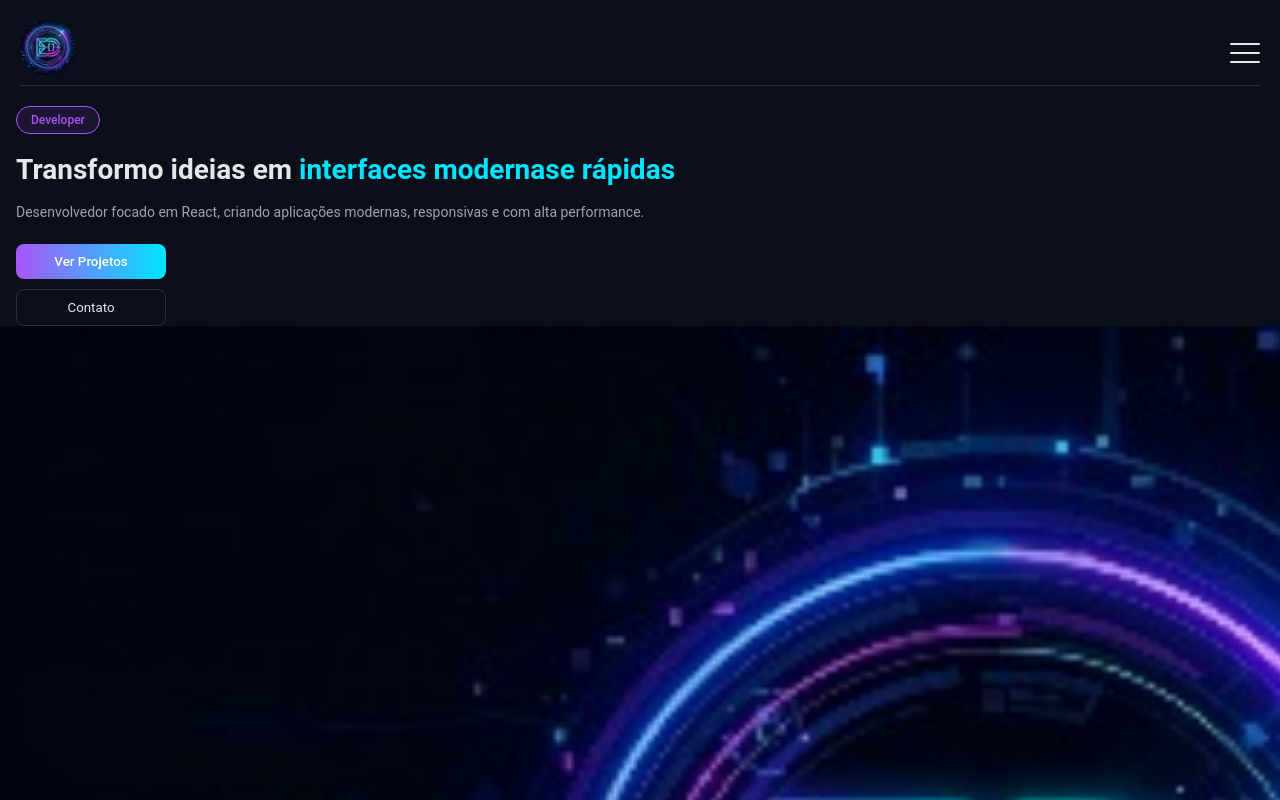
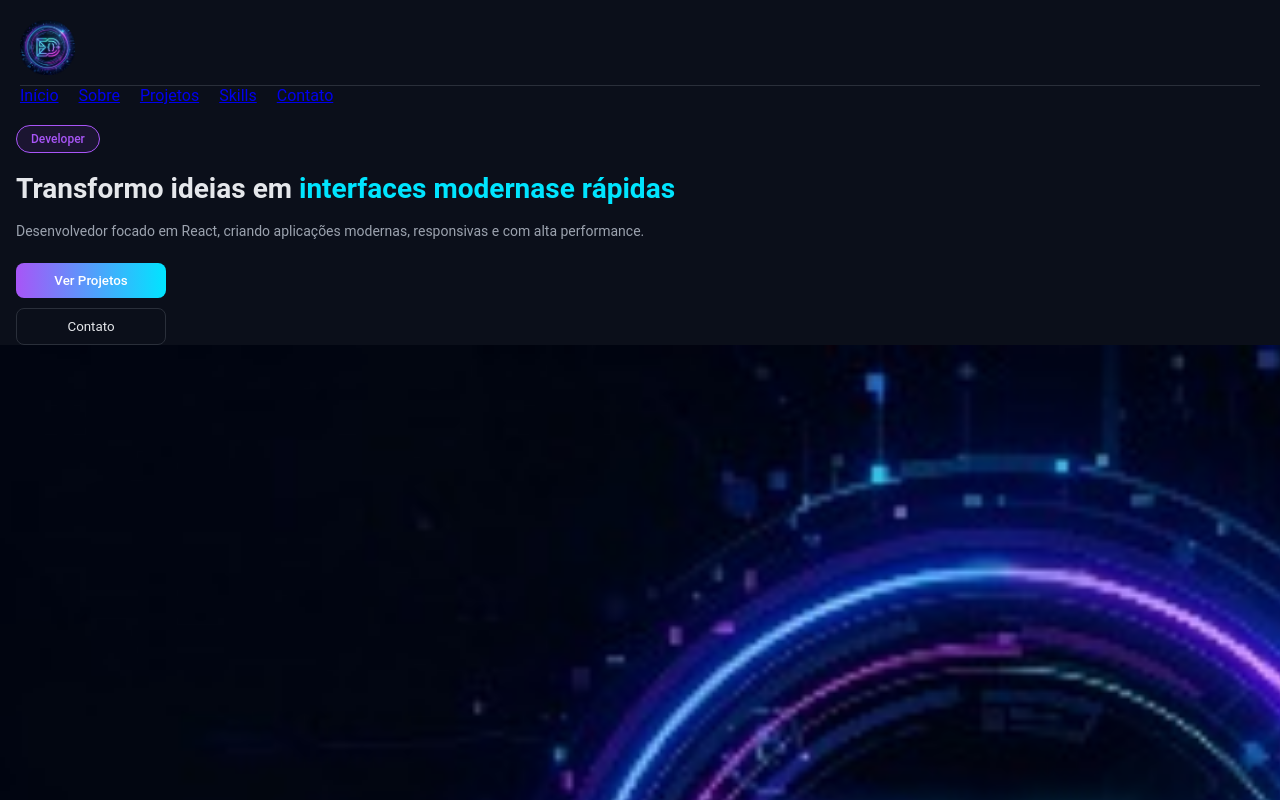
Before and after one commit to Edivilhian-H/CR1P4_DEV, a React (Vite) app: page / in a window 1280 px wide. Shown: the top 800 px of the page. Built offline with nearby package versions, Linux system fonts and the light colour scheme.

Commit message:
initiating responsiveness

```diff
--- a/src/components/header/index.jsx
+++ b/src/components/header/index.jsx
@@ -23,6 +23,14 @@ function Header() {
         </S.ButtonMenu>
       </S.Header>
 
+          <S.DesktopMenu>
+          <a href="#home" onClick={closeMenu}>Início</a>
+          <a href="#about" onClick={closeMenu}>Sobre</a>
+          <a href="#projects" onClick={closeMenu}>Projetos</a>
+          <a href="#skills" onClick={closeMenu}>Skills</a>
+          <a href="#contact" onClick={closeMenu}>Contato</a>
+        </S.DesktopMenu>
+
       {menuOpen && (
         <S.MobileMenu>
           <a href="#home" onClick={closeMenu}>Início</a>
--- a/src/components/header/styled.js
+++ b/src/components/header/styled.js
@@ -36,13 +36,15 @@ export const ButtonMenu = styled.button`
     background: ${({ theme }) => theme.colors.text};
     border-radius: 2px;
     transition: all 0.2s ease;
-
-
   }
 
   &:hover span {
     background: ${({ theme }) => theme.colors.primary};
     box-shadow: 0 0 8px ${({ theme }) => theme.colors.primary};
+  }
+
+  @media (min-width: 768px) {
+    display: none;
   }
 `;
 
@@ -77,6 +79,16 @@ export const MobileMenu = styled.div`
     text-decoration: none;
   }
 
+  @media (min-width: 768px) {
+    display: none;
+  }
+`;
 
+export const DesktopMenu = styled.div`
+  display: none;
 
+  @media (min-width: 768px) {
+    display: flex;
+    gap: 20px;
+  }
 `;
```
